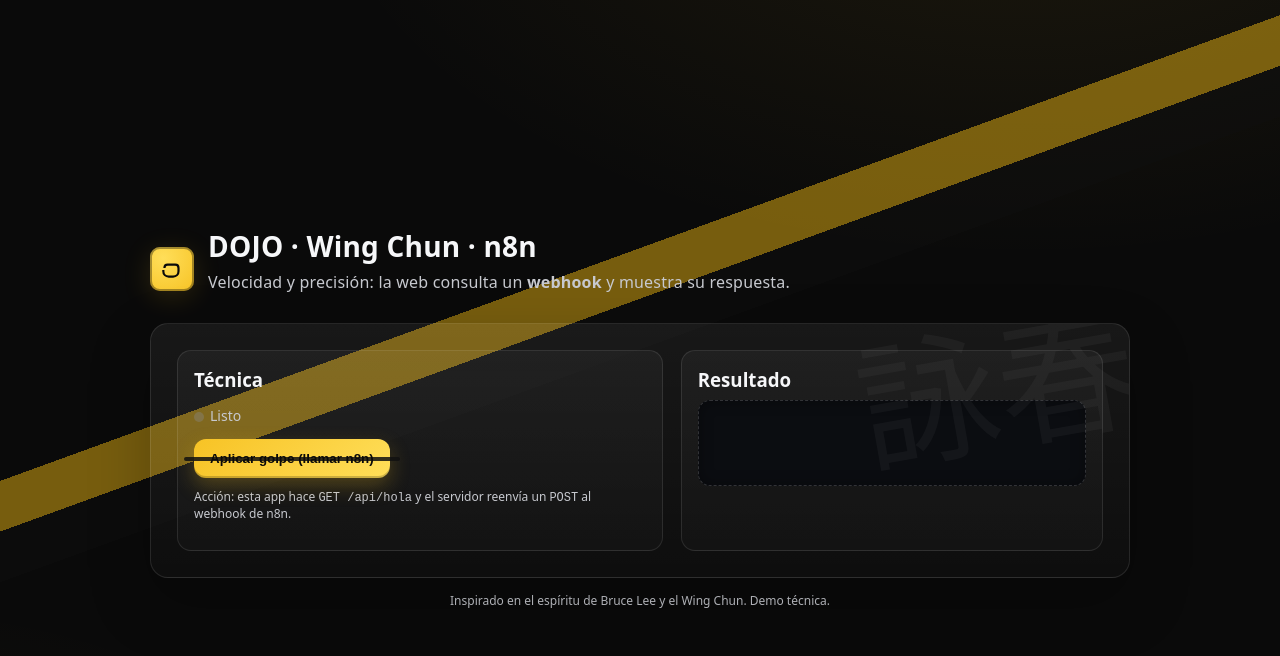
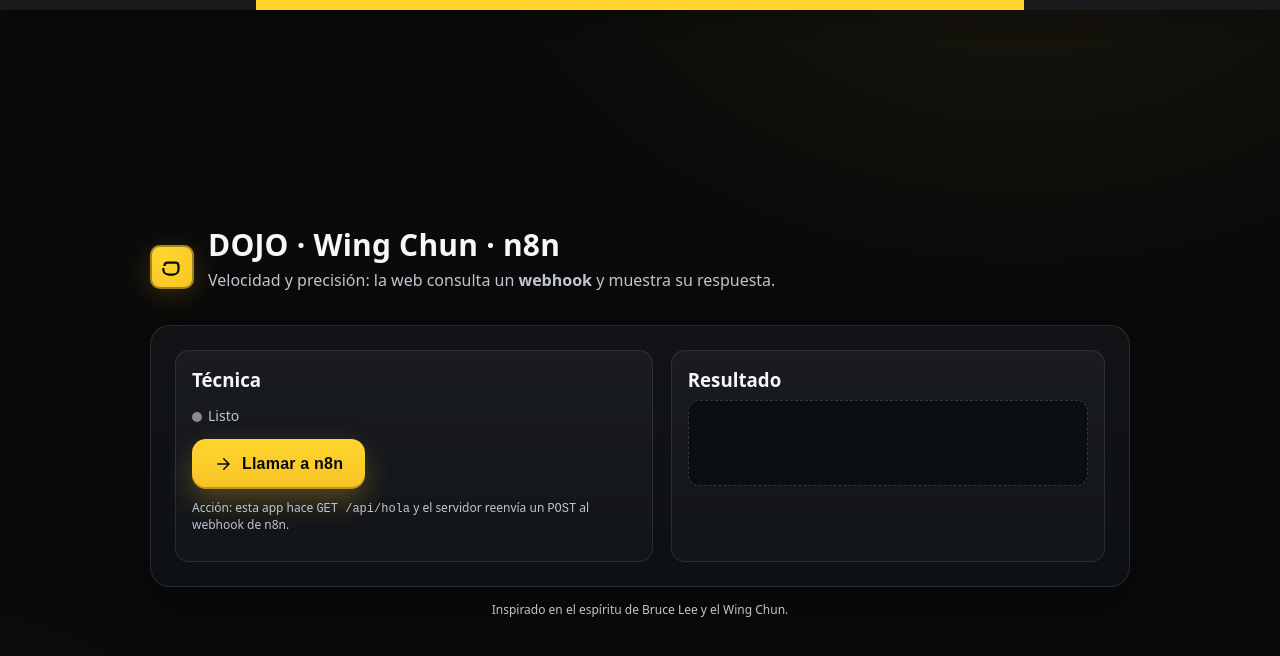
Before and after one commit to bodegafresh/app-n8n-example, a website: page web/public/index.html in a window 1280 px wide. Drawn offline with Linux system fonts and the light colour scheme.

Commit message:
feat: added html

```diff
--- a/web/public/index.html
+++ b/web/public/index.html
@@ -4,163 +4,131 @@
   <meta charset="utf-8" />
   <meta name="viewport" content="width=device-width, initial-scale=1" />
   <title>DOJO · Wing Chun · n8n</title>
-  <meta name="description" content="Demo con estética Bruce Lee/Wing Chun: botón que invoca un webhook de n8n y muestra la respuesta.">
-
+  <meta name="description" content="Demo: la web consulta un webhook de n8n y muestra la respuesta. Estética Bruce Lee / Wing Chun.">
   <style>
-    /* Paleta Bruce Lee (amarillo/negro) */
     :root{
       --bg:#0a0a0a;
       --panel:#111317;
-      --ink:#0c0c0c;
+      --panel-2:#0d1014;
       --text:#f6f7f9;
-      --muted:#c7c9cf;
-      --gold:#f7c325;       /* traje amarillo icónico */
-      --gold-2:#ffde59;
-      --accent:#111;        /* franjas negras */
+      --muted:#bfc5ce;
+      --gold:#ffd52e;        /* botón */
+      --gold-2:#f7c325;      /* hover/gradiente */
       --ok:#16a34a;
       --err:#ef4444;
-      --ring: rgba(247, 195, 37, .35);
+      --ring:rgba(255,213,46,.35);
     }
 
     html,body{height:100%}
     body{
-      margin:0;
+      margin:0; color:var(--text);
       background:
-        radial-gradient(1200px 700px at 80% -20%, rgba(247,195,37,.08), transparent 60%),
-        radial-gradient(900px 600px at -10% 120%, rgba(247,195,37,.06), transparent 60%),
-        var(--bg);
-      color:var(--text);
+        radial-gradient(900px 600px at 80% -10%, rgba(255,213,46,.06), transparent 60%),
+        radial-gradient(700px 500px at -10% 110%, rgba(255,213,46,.05), transparent 60%),
+        #0a0a0a;
       font-family: ui-sans-serif, system-ui, -apple-system, Segoe UI, Roboto, Inter, sans-serif;
       display:grid; place-items:center; padding:24px;
-      overflow-x:hidden;
     }
 
-    /* Banda diagonal negra sobre franja amarilla (tracksuit vibes) */
-    .stripe{
-      position:fixed; inset:0; pointer-events:none; z-index:-1;
-      background:
-        linear-gradient(160deg, transparent 0 38%, var(--gold) 38% 42%, transparent 42% 100%),
-        linear-gradient(160deg, transparent 0 40%, var(--accent) 40% 46%, transparent 46% 100%);
-      opacity:.45;
-      filter:saturate(1.1);
+    /* barra sutíl de acento (reemplaza la franja diagonal) */
+    .bar{
+      position:fixed; top:0; left:0; right:0; height:10px; z-index:0;
+      background: linear-gradient(90deg, #1a1a1a 0 20%, var(--gold) 20% 80%, #1a1a1a 80% 100%);
+      box-shadow: 0 6px 20px rgba(0,0,0,.35);
     }
 
-    .wrap{ width:min(980px, 94vw); }
+    .wrap{ width:min(980px, 94vw); position:relative; z-index:1 }
 
-    /* Marca + ideograma */
-    .head{
-      display:flex; align-items:center; gap:14px; margin:0 0 12px 0;
-      letter-spacing:.2px;
-    }
+    .head{ display:flex; align-items:center; gap:14px; margin:6px 0 16px }
     .seal{
       width:44px; height:44px; border-radius:10px;
-      background: radial-gradient(circle at 30% 25%, var(--gold-2), var(--gold));
-      box-shadow: 0 6px 28px rgba(247,195,37,.15), inset 0 0 0 2px rgba(0,0,0,.35);
+      background: radial-gradient(circle at 30% 25%, var(--gold), var(--gold-2));
+      box-shadow: 0 6px 28px rgba(247,195,37,.18), inset 0 0 0 2px rgba(0,0,0,.35);
       display:grid; place-items:center;
     }
-    .seal svg{ width:26px; height:26px; }
+    .seal svg{ width:26px; height:26px }
 
-    .dojo{
-      background: linear-gradient(180deg, rgba(255,255,255,.06), rgba(255,255,255,.02));
-      border:1px solid rgba(255,255,255,.1);
-      border-radius:18px; padding:26px;
-      box-shadow: 0 24px 60px rgba(0,0,0,.25);
-      position:relative;
-      overflow:hidden;
+    h1{ margin:0; font-size: clamp(22px, 3.2vw, 30px); letter-spacing:.2px }
+    .lead{ margin:4px 0 18px; color:var(--muted) }
+
+    .card{
+      background: linear-gradient(180deg, var(--panel) 0%, var(--panel-2) 100%);
+      border:1px solid rgba(255,255,255,.10);
+      border-radius:20px; padding:24px;
+      box-shadow: 0 24px 60px rgba(0,0,0,.28);
     }
 
-    /* Agua de tinta (brush) */
-    .dojo::before{
-      content:"詠春"; /* Wing Chun */
-      position:absolute; right:-8px; top:-8px;
-      font-size:140px; line-height:1;
-      color:rgba(255,255,255,.04);
-      font-family: "Georgia", "Times New Roman", serif;
-      transform: rotate(-10deg);
-      user-select:none; pointer-events:none;
-    }
-
-    h1{margin:0; font-size:clamp(22px,3.2vw,28px)}
-    .lead{margin:6px 0 18px 0; color:var(--muted)}
-
-    .grid{display:grid; grid-template-columns: 1.15fr 1fr; gap:18px}
+    .grid{ display:grid; grid-template-columns: 1.1fr 1fr; gap:18px }
     @media (max-width:920px){ .grid{ grid-template-columns:1fr } }
 
     .panel{
-      background:linear-gradient(180deg, rgba(255,255,255,.04), rgba(255,255,255,.02));
+      background: linear-gradient(180deg, rgba(255,255,255,.04), rgba(255,255,255,.02));
       border:1px solid rgba(255,255,255,.1);
       border-radius:14px; padding:16px;
     }
 
-    /* Botón con “cinta” de cinturón */
-    .actions{ display:flex; align-items:center; gap:12px; flex-wrap:wrap }
+    /* BOTÓN: mucho más visible */
+    .actions{ display:flex; align-items:center; gap:14px; flex-wrap:wrap }
     .btn{
-      appearance:none; border:0; border-radius:12px; padding:12px 16px; font-weight:700;
-      color:#0a0a0a; background:linear-gradient(135deg, var(--gold), var(--gold-2));
-      box-shadow: 0 8px 20px rgba(247,195,37,.25), inset 0 -2px 0 rgba(0,0,0,.2);
-      cursor:pointer; transition: transform .1s ease, filter .2s ease, box-shadow .2s ease;
-      position:relative; isolation:isolate;
-    }
-    .btn::after{
-      /* cinta negra al centro */
-      content:""; position:absolute; inset:50% -10px auto -10px; height:4px; background:var(--accent);
-      transform: translateY(-50%); border-radius:999px; z-index:-1; opacity:.85;
+      appearance:none; border:0; cursor:pointer;
+      background: linear-gradient(180deg, var(--gold) 0%, var(--gold-2) 100%);
+      color:#0a0a0a; font-weight:900; letter-spacing:.2px;
+      padding:16px 22px; border-radius:14px;
+      box-shadow: 0 12px 28px rgba(255,213,46,.25), inset 0 -2px 0 rgba(0,0,0,.24);
+      transition: transform .12s ease, filter .2s ease, box-shadow .2s ease;
+      display:inline-flex; align-items:center; gap:10px; font-size:16px;
     }
     .btn:hover{ transform: translateY(-1px); filter:brightness(1.05) }
     .btn:active{ transform: translateY(0) scale(.98) }
     .btn[disabled]{ opacity:.65; cursor:progress }
+    .btn:focus-visible{ outline:3px solid var(--ring); outline-offset:2px }
 
-    /* Nunchaku mini como spinner */
-    .nun{ display:inline-grid; grid-auto-flow:column; gap:3px; transform-origin:center; animation:swirl .9s linear infinite }
-    .bar{ width:6px; height:14px; background:#0a0a0a; border-radius:2px }
-    .chain{ width:6px; height:6px; border:2px solid #0a0a0a; border-radius:50% }
-    @keyframes swirl{ to{ transform:rotate(360deg) } }
+    .ctaIcon{ width:18px; height:18px }
 
     .status{ color:var(--muted); font-size:14px }
     .dot{ width:10px; height:10px; border-radius:999px; display:inline-block; vertical-align:middle; margin-right:6px }
-    .ok{ background:var(--ok) } .err{ background:var(--err) } .idle{ background:#8886 }
+    .ok{ background:var(--ok) } .err{ background:var(--err) } .idle{ background:#8a8a8a }
 
     .result{
-      font: 14px ui-monospace, SFMono-Regular, Menlo, Consolas, monospace;
-      background:#0b0d11; border:1px dashed rgba(255,255,255,.16);
+      font:14px ui-monospace, SFMono-Regular, Menlo, Consolas, monospace;
+      background:#0c1015; border:1px dashed rgba(255,255,255,.16);
       border-radius:12px; padding:14px; min-height:56px; white-space:pre-wrap;
       box-shadow: inset 0 0 14px rgba(0,0,0,.35);
     }
 
-    .note{
-      margin-top:10px; font-size:12px; color:var(--muted)
-    }
-
-    .btn:focus-visible{ outline:3px solid var(--ring); outline-offset:2px }
-    a:focus-visible{ outline:3px solid var(--ring); outline-offset:2px; border-radius:8px }
+    .note{ margin-top:10px; font-size:12px; color:var(--muted) }
   </style>
 </head>
 <body>
-  <div class="stripe" aria-hidden="true"></div>
+  <div class="bar" aria-hidden="true"></div>
 
   <div class="wrap">
-    <div class="head">
+    <header class="head">
       <div class="seal" aria-hidden="true">
-        <!-- puño estilizado -->
-        <svg viewBox="0 0 24 24" fill="none" role="img" aria-label="Fist">
-          <path d="M5 11c0-2 1-3 3-3h1M9 8h2M11 8h2M13 8h2c2 0 3 1 3 3v3c0 3-2 5-5 5H9c-3 0-5-2-5-5v-1" stroke="#0a0a0a" stroke-width="2" />
+        <!-- puño -->
+        <svg viewBox="0 0 24 24" fill="none" role="img">
+          <path d="M5 11c0-2 1-3 3-3h1M9 8h2M11 8h2M13 8h2c2 0 3 1 3 3v3c0 3-2 5-5 5H9c-3 0-5-2-5-5v-1"
+                stroke="#0a0a0a" stroke-width="2" />
         </svg>
       </div>
       <div>
         <h1>DOJO · Wing Chun · n8n</h1>
-        <div class="lead">Velocidad y precisión: la web consulta un <strong>webhook</strong> y muestra su respuesta.</div>
+        <p class="lead">Velocidad y precisión: la web consulta un <strong>webhook</strong> y muestra su respuesta.</p>
       </div>
-    </div>
+    </header>
 
-    <div class="dojo">
+    <main class="card">
       <div class="grid">
         <section class="panel">
           <h3 style="margin:0 0 8px">Técnica</h3>
           <p class="status" id="status"><span class="dot idle"></span>Listo</p>
 
-          <div class="actions" style="margin-top:10px">
-            <button class="btn" id="btn" type="button">
-              <span id="btnText">Aplicar golpe (llamar n8n)</span>
+          <div class="actions" style="margin-top:12px">
+            <button id="btn" class="btn" type="button">
+              <svg class="ctaIcon" viewBox="0 0 24 24" fill="none" aria-hidden="true">
+                <path d="M5 12h14M13 5l7 7-7 7" stroke="#0a0a0a" stroke-width="2" stroke-linecap="round" stroke-linejoin="round"/>
+              </svg>
+              <span id="btnText">Llamar a n8n</span>
             </button>
           </div>
 
@@ -172,9 +140,9 @@
           <div id="out" class="result" aria-live="polite"></div>
         </section>
       </div>
-    </div>
+    </main>
 
-    <p class="note" style="text-align:center;margin-top:14px">Inspirado en el espíritu de Bruce Lee y el Wing Chun. Demo técnica.</p>
+    <p class="note" style="text-align:center;margin-top:14px">Inspirado en el espíritu de Bruce Lee y el Wing Chun.</p>
   </div>
 
   <script>
@@ -184,13 +152,13 @@
     const statusEl = document.getElementById("status");
 
     function setStatus(kind, text){
-      const color = kind === "ok" ? "var(--ok)" : kind === "err" ? "var(--err)" : "#8886";
+      const color = kind === "ok" ? "var(--ok)" : kind === "err" ? "var(--err)" : "#8a8a8a";
       statusEl.innerHTML = `<span class="dot" style="background:${color}"></span>${text}`;
     }
 
     async function callN8n(){
       btn.disabled = true;
-      btnText.innerHTML = `<span class="nun" aria-hidden="true"><span class="bar"></span><span class="chain"></span><span class="bar"></span></span> Ejecutando…`;
+      btnText.textContent = "Llamando…";
       setStatus("idle","Llamando al webhook");
       out.textContent = "";
 
@@ -209,7 +177,7 @@
         out.textContent = "❌ Error llamando a n8n: " + e.message;
       }finally{
         btn.disabled = false;
-        btnText.textContent = "Aplicar golpe (llamar n8n)";
+        btnText.textContent = "Llamar a n8n";
       }
     }
 
```
